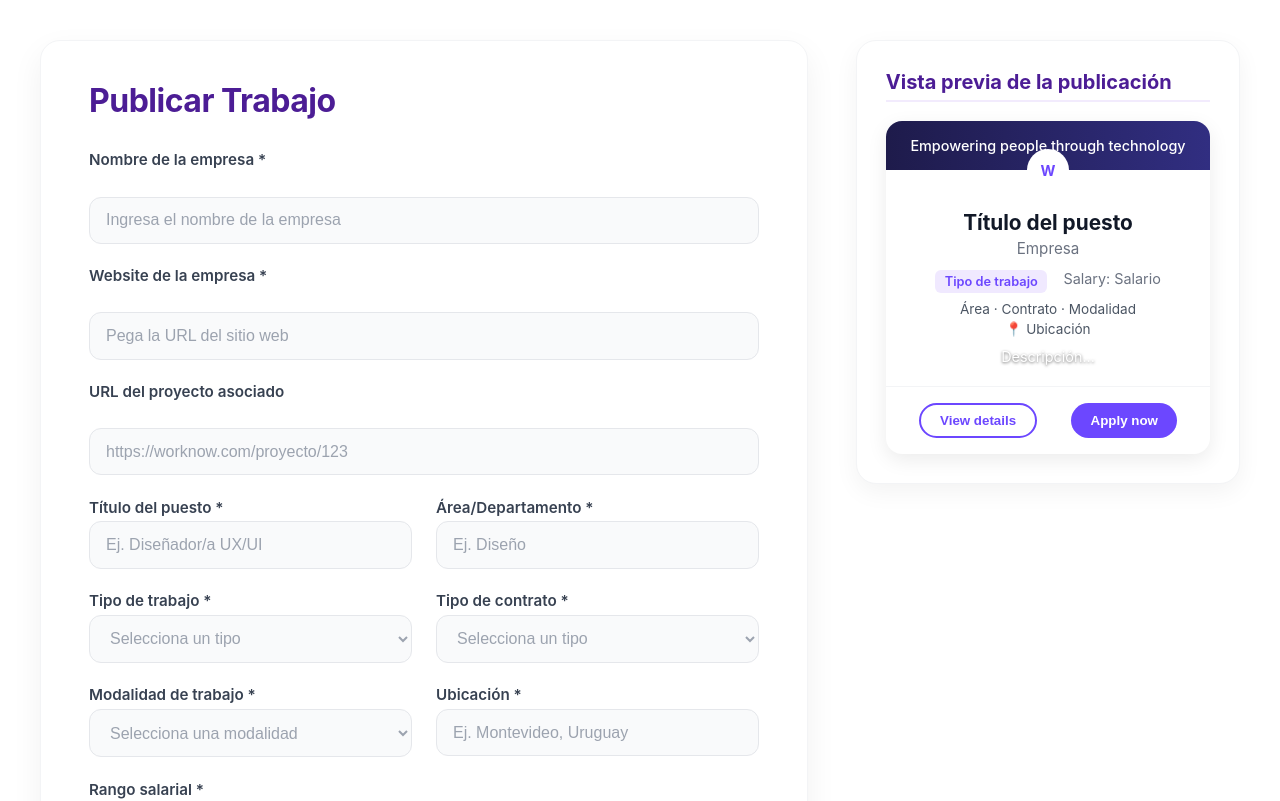
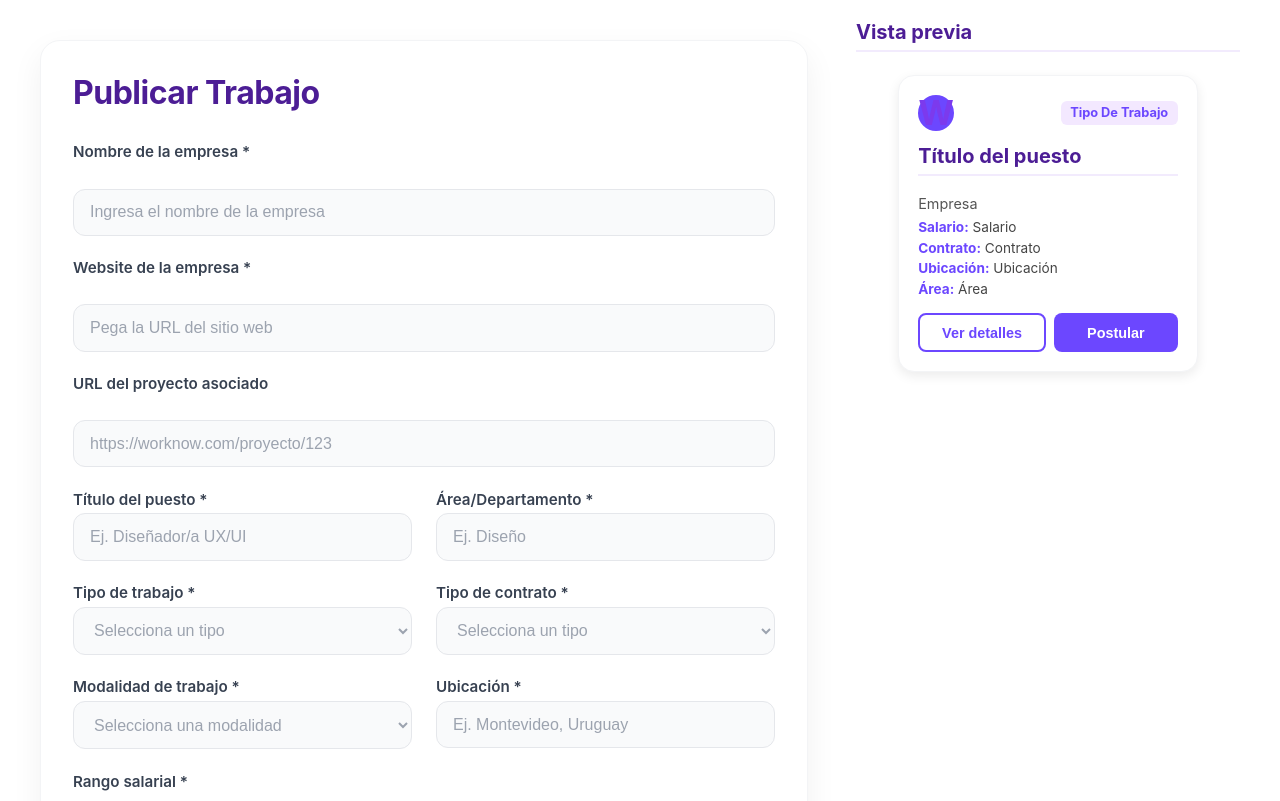
Before and after one commit to Anima-Tec/Worknow-Frontend, a React (Vite) app: page /jobs/form in a window 1280 px wide. Shown: the top 801 px of the page. Built offline with nearby package versions, Linux system fonts and the light colour scheme.

Commit message:
vista previa arreglado

```diff
--- a/src/components/CardTrabajo.css
+++ b/src/components/CardTrabajo.css
@@ -1,124 +1,151 @@
-.job-card {
+.card-trabajo {
   background: #fff;
   border-radius: 16px;
-  overflow: hidden;
-  box-shadow: 0 6px 20px rgba(0, 0, 0, 0.08);
-  max-width: 380px;
-  font-family: "Inter", sans-serif;
+  padding: 1.2rem;
+  box-shadow: 0 4px 12px rgba(0, 0, 0, 0.08);
+  min-width: 260px;
+  max-width: 300px;
   display: flex;
   flex-direction: column;
+  justify-content: space-between;
+  transition: transform 0.2s ease, box-shadow 0.2s ease;
 }
 
-.job-card-header {
-  background: linear-gradient(90deg, #1e1b4b, #312e81);
-  color: #fff;
-  padding: 1rem;
-  position: relative;
-  font-size: 0.9rem;
-  font-weight: 500;
-  text-align: center;
+.card-trabajo:hover {
+  transform: translateY(-5px);
+  box-shadow: 0 8px 18px rgba(0, 0, 0, 0.12);
 }
 
-.job-logo {
-  width: 42px;
-  height: 42px;
+/* HEADER */
+.job-header {
+  display: flex;
+  justify-content: space-between;
+  align-items: center;
+  margin-bottom: 0.8rem;
+}
+
+.avatar {
+  width: 36px;
+  height: 36px;
   border-radius: 50%;
-  background: #fff;
-  color: #6c47ff;
-  font-weight: 700;
+  background: #6c47ff;
+  color: #fff;
   display: flex;
   align-items: center;
   justify-content: center;
-  position: absolute;
-  bottom: -21px;
-  left: 50%;
-  transform: translateX(-50%);
-}
-
-.job-card-body {
-  padding: 2.5rem 1.5rem 1rem;
-  text-align: center;
-}
-
-.job-card-body h4 {
-  font-size: 1.3rem;
-  font-weight: 700;
-  margin-bottom: 0.25rem;
-  color: #111827;
-}
-
-.job-card-body .company {
-  font-size: 0.95rem;
-  color: #6b7280;
-  margin-bottom: 0.75rem;
-}
-
-.job-meta {
-  display: flex;
-  justify-content: center;
-  gap: 1rem;
+  font-weight: bold;
   font-size: 0.9rem;
-  margin-bottom: 0.5rem;
 }
 
 .job-type {
-  background: #f0e9ff;
+  background: #f3e8ff;
   color: #6c47ff;
-  padding: 0.25rem 0.6rem;
+  font-size: 0.8rem;
+  font-weight: bold;
+  padding: 0.3rem 0.6rem;
   border-radius: 6px;
-  font-weight: 600;
-  font-size: 0.8rem;
+  text-transform: capitalize;
 }
 
-.salary {
-  color: #6b7280;
+/* CONTENIDO */
+.job-title {
+  font-size: 1.05rem;
+  font-weight: bold;
+  margin-bottom: 0.3rem;
+  color: #222;
 }
 
-.extra {
-  font-size: 0.85rem;
-  color: #4b5563;
-  margin: 0.25rem 0;
+
+.job-company {
+  font-size: 0.9rem;
+  color: #555;
+  margin-bottom: 0.4rem;
 }
 
-.desc {
-  margin-top: 0.5rem;
-  font-size: 0.9rem;
-  color: #374151;
+
+/* INFO */
+.job-summary {
+  display: grid;
+  gap: 0.3rem;
+  font-size: 0.85rem;
+  margin-bottom: 1rem;
+  color: #444;
+  list-style: none;
+  padding: 0;
 }
 
-.job-card-footer {
-  display: flex;
-  justify-content: space-around;
-  padding: 1rem;
-  border-top: 1px solid #f3f4f6;
+.job-summary strong {
+  color: #6c47ff;
 }
 
-.btn-outline {
-  border: 2px solid #6c47ff;
+/* LINK */
+.project-link {
+  font-size: 0.8rem;
+  font-weight: 600;
+  color: #6c47ff;
+  text-decoration: none;
+  margin-bottom: 1rem;
+  transition: color 0.2s ease;
+}
+
+.project-link:hover {
+  color: #5636d9;
+  text-decoration: underline;
+}
+
+/* BOTONES */
+.job-actions {
+  display: flex;
+  justify-content: space-between;
+  gap: 0.5rem;
+}
+
+.primary-btn {
+  flex: 1;
+  background: #6c47ff;
+  color: #fff;
+  border: none;
+  padding: 0.6rem;
+  border-radius: 8px;
+  cursor: pointer;
+  font-size: 0.9rem;
+  font-weight: bold;
+  transition: background 0.3s ease;
+}
+
+.primary-btn:hover {
+  background: #5636d9;
+}
+
+.secondary-btn {
+  flex: 1;
   background: #fff;
   color: #6c47ff;
-  padding: 0.5rem 1.2rem;
-  border-radius: 9999px;
-  font-weight: 600;
+  border: 2px solid #6c47ff;
+  padding: 0.6rem;
+  border-radius: 8px;
   cursor: pointer;
-  transition: 0.2s;
+  font-size: 0.9rem;
+  font-weight: bold;
+  transition: all 0.3s ease;
 }
 
-.btn-outline:hover {
-  background: #f3f0ff;
+.secondary-btn:hover {
+  background: #f3e8ff;
 }
 
-.btn-primary {
-  background: #6c47ff;
-  color: #fff;
-  padding: 0.5rem 1.2rem;
-  border: none;
-  border-radius: 9999px;
-  font-weight: 600;
-  cursor: pointer;
-  transition: 0.2s;
+/* RESPONSIVE */
+@media (max-width: 768px) {
+  .card-trabajo {
+    max-width: 100%;
+  }
+
+  .job-actions {
+    flex-direction: column;
+  }
+
+  .primary-btn,
+  .secondary-btn {
+    width: 100%;
+  }
 }
-
-.btn-primary:hover {
-  background: #5530d8;
-}
--- a/src/components/CardTrabajo.jsx
+++ b/src/components/CardTrabajo.jsx
@@ -9,44 +9,51 @@ export default function CardTrabajo({
   modality,
   location,
   salary,
-  description,
   projectUrl,
 }) {
   return (
-    <div className="job-card">
-      <div className="job-card-header">
-        <span>Empowering people through technology</span>
-        <div className="job-logo">W</div>
+    <div className="card-trabajo">
+      {/* ---------- HEADER ---------- */}
+      <div className="job-header">
+        <div className="avatar">W</div>
+        <span className="job-type">{jobType || "Freelance"}</span>
       </div>
 
-      {/* Contenido */}
-      <div className="job-card-body">
-        <h4>{title}</h4>
-        <p className="company">{company}</p>
+      {/* ---------- CONTENIDO ---------- */}
+      <h3 className="job-title">{title || "Título del puesto"}</h3>
+      <p className="job-company">{company || "Empresa"}</p>
 
-        <div className="job-meta">
-          <span className="job-type">{jobType}</span>
-          <span className="salary">Salary: {salary}</span>
-        </div>
-
-        <p className="extra">{area} · {contractType} · {modality}</p>
-        <p className="extra">📍 {location}</p>
-        <p className="desc">{description}</p>
-      </div>
-
-      {/* Botones */}
-      <div className="job-card-footer">
-        <button className="btn-outline">View details</button>
-        <button className="btn-primary">Apply now</button>
-      </div>
+      <ul className="job-summary">
+        <li>
+          <strong>Salario:</strong> {salary || "A convenir"}
+        </li>
+        <li>
+          <strong>Contrato:</strong> {contractType || "Contrato"}
+        </li>
+        <li>
+          <strong>Ubicación:</strong> {location || "Ubicación"}
+        </li>
+        <li>
+          <strong>Área:</strong> {area || "Área"}
+        </li>
+      </ul>
 
       {projectUrl && (
-  <p className="extra">
-    🔗 <a href={projectUrl} target="_blank" rel="noopener noreferrer">
-      Ver proyecto asociado
-    </a>
-  </p>
-)}
+        <a
+          href={projectUrl}
+          target="_blank"
+          rel="noopener noreferrer"
+          className="project-link"
+        >
+          Ver proyecto asociado
+        </a>
+      )}
+
+      {/* ---------- BOTONES ---------- */}
+      <div className="job-actions">
+        <button className="secondary-btn">Ver detalles</button>
+        <button className="primary-btn">Postular</button>
+      </div>
     </div>
   );
 }
--- a/src/pages/HomeCompany.jsx
+++ b/src/pages/HomeCompany.jsx
@@ -7,6 +7,7 @@ import ContactCompany from "./ContactCompany";
 import { Link, useLocation } from "react-router-dom";
 import ProjectForm from "./ProjectForm";
 import CardProyecto from "../components/CardProyecto";
+import CardTrabajo from "../components/CardTrabajo.jsx";
 import JobForm from "./JobForm.jsx";
 import { getJobs } from "../services/api";
 
--- a/src/pages/JobForm.css
+++ b/src/pages/JobForm.css
@@ -68,8 +68,8 @@
 /* ---------- PLACEHOLDERS ---------- */
 .jobform input::placeholder,
 .jobform textarea::placeholder {
-  color: #9ca3af; /* gris suave */
-  opacity: 1; /* visibilidad consistente */
+  color: #9ca3af;
+  opacity: 1;
 }
 
 /* ---------- SELECT PLACEHOLDER ---------- */
@@ -127,17 +127,15 @@
 
 /* ---------- PREVIEW ---------- */
 .preview {
-  background: #ffffff;
+  background: transparent;
   border-radius: 20px;
-  padding: 1.8rem;
-  box-shadow: 0 8px 24px rgba(0, 0, 0, 0.05);
-  height: fit-content;
-  border: 1px solid #f3f4f6;
-  transition: all 0.3s ease;
-}
-
-.preview:hover {
-  box-shadow: 0 10px 30px rgba(124, 58, 237, 0.08);
+  padding: 0;
+  display: flex;
+  flex-direction: column;
+  align-items: center;
+  justify-content: flex-start;
+  position: relative;
+  top: -20px; /* 🔼 Subida visual para igualar la altura de la vista previa de proyectos */
 }
 
 .preview h3 {
@@ -147,6 +145,26 @@
   color: #4c1d95;
   border-bottom: 2px solid rgba(124, 58, 237, 0.1);
   padding-bottom: 0.4rem;
+  align-self: flex-start;
+  width: 100%;
+  text-align: left;
+}
+
+/* ---------- CARD EN VISTA PREVIA ---------- */
+.preview .card-trabajo {
+  margin-top: 0.2rem;
+  width: 100%;
+  max-width: 300px; /* igual que la card de proyecto */
+  background: #fff;
+  border-radius: 16px;
+  box-shadow: 0 4px 12px rgba(0, 0, 0, 0.08);
+  border: 1px solid #f3f4f6;
+  transition: transform 0.2s ease, box-shadow 0.2s ease;
+}
+
+.preview .card-trabajo:hover {
+  transform: translateY(-5px);
+  box-shadow: 0 8px 18px rgba(0, 0, 0, 0.12);
 }
 
 /* ---------- RESPONSIVE ---------- */
@@ -156,10 +174,12 @@
   }
 
   .preview {
-    order: -1;
-  }
-
-  .jobform {
-    padding: 2rem;
+    margin-top: 2rem;
+    align-items: center;
+    top: 0;
   }
 }
+
+.jobform {
+  padding: 2rem;
+}
--- a/src/pages/JobForm.jsx
+++ b/src/pages/JobForm.jsx
@@ -184,7 +184,7 @@ export default function JobForm() {
 
       {/* -------- PREVIEW -------- */}
       <div className="preview">
-        <h3>Vista previa de la publicación</h3>
+        <h3>Vista previa</h3>
         <CardTrabajo
           title={form.title || "Título del puesto"}
           company={form.companyName || "Empresa"}
```
